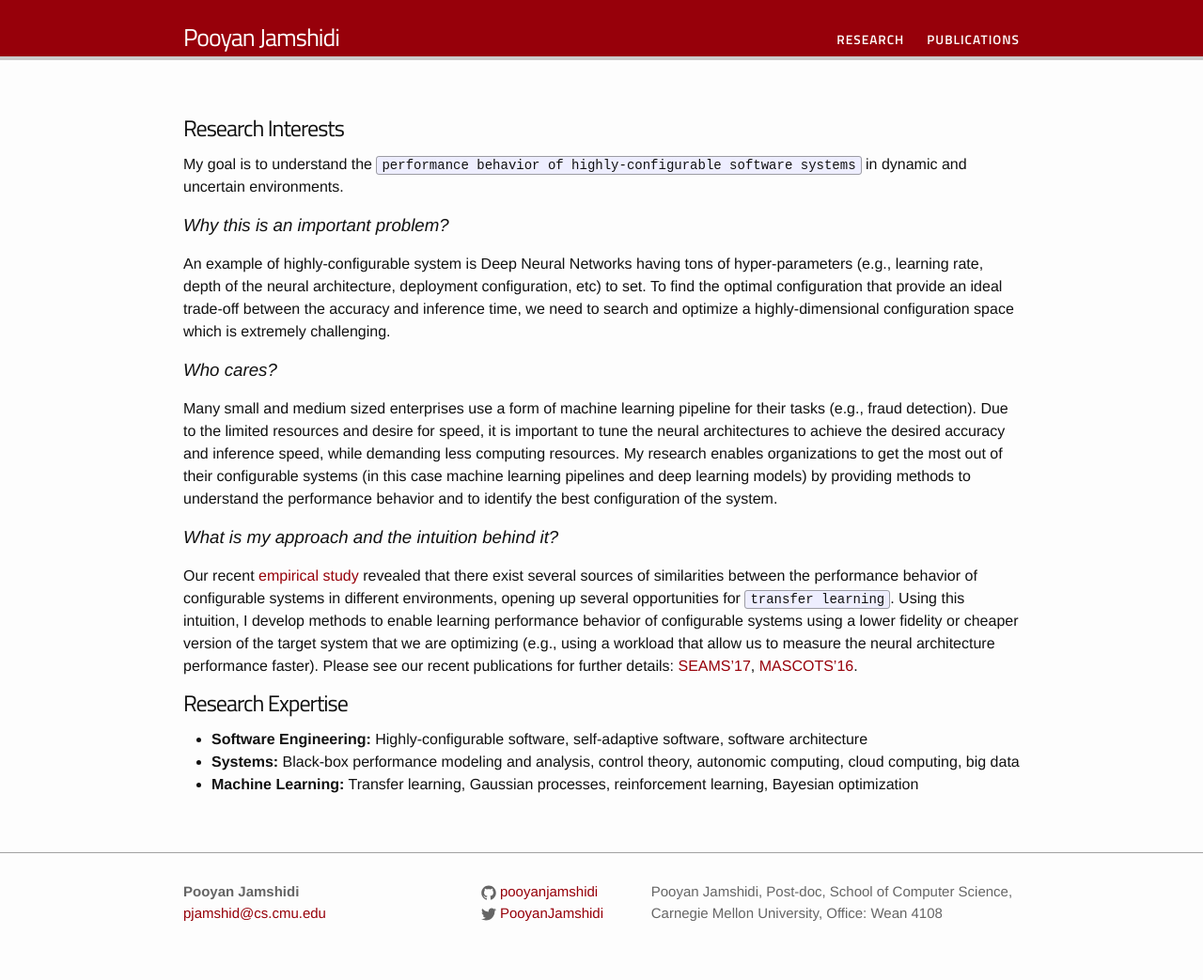
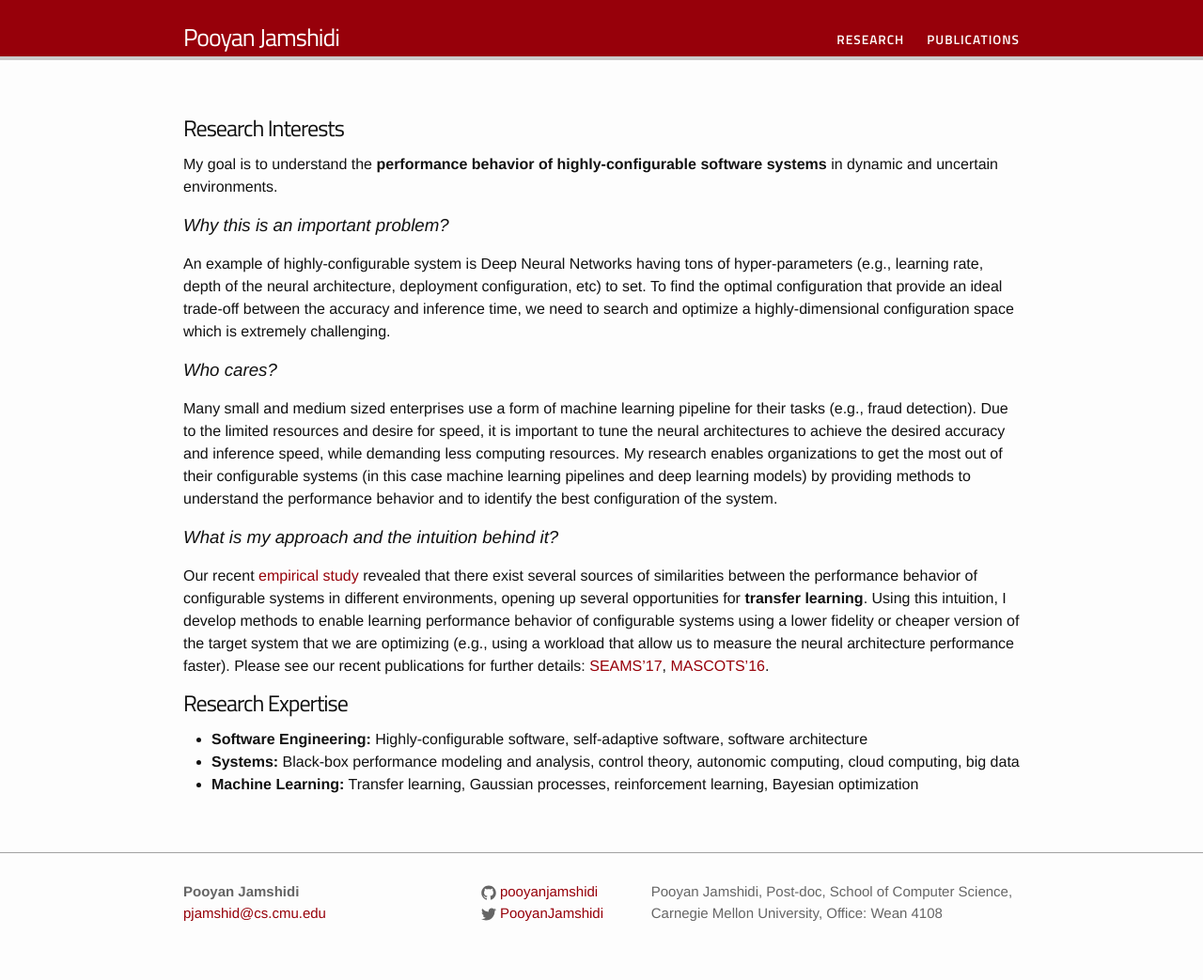
Before and after one commit to pooyanjamshidi/pooyanjamshidi.github.io, a Jekyll site: the page built from pages/research.md, in a window 1280 px wide. Shown: the whole page at 94% size. Built offline with Jekyll 4.4.1, drawn with Linux system fonts in a browser that asks for light colours; our own code applies the rules of GitHub Pages for plain Markdown files.

```diff
--- a/pages/research.md
+++ b/pages/research.md
@@ -8,7 +8,7 @@ group: research
 
 # Research Interests
 
-My goal is to understand the `performance behavior of highly-configurable software systems` in dynamic and uncertain environments.
+My goal is to understand the **performance behavior of highly-configurable software systems** in dynamic and uncertain environments.
 
 ### Why this is an important problem?
 An example of highly-configurable system is Deep Neural Networks having tons of hyper-parameters (e.g., learning rate, depth of the neural architecture, deployment configuration, etc) to set. To find the optimal configuration that provide an ideal trade-off between the accuracy and inference time, we need to search and optimize a highly-dimensional configuration space which is extremely challenging.
@@ -18,7 +18,7 @@ An example of highly-configurable system is Deep Neural Networks having tons of
 Many small and medium sized enterprises use a form of machine learning pipeline for their tasks (e.g., fraud detection). Due to the limited resources and desire for speed, it is important to tune the neural architectures to achieve the desired accuracy and inference speed, while demanding less computing resources. My research enables organizations to get the most out of their configurable systems (in this case machine learning pipelines and deep learning models) by providing methods to understand the performance behavior and to identify the best configuration of the system.
 
 ### What is my approach and the intuition behind it?
-Our recent [empirical study](https://arxiv.org/pdf/1709.02280) revealed that there exist several sources of similarities between the performance behavior of configurable systems in different environments, opening up several opportunities for `transfer learning`. Using this intuition, I develop methods to enable learning performance behavior of configurable systems using a lower fidelity or cheaper version of the target system that we are optimizing (e.g., using a workload that allow us to measure the neural architecture performance faster). Please see our recent publications for further details: [SEAMS'17](https://arxiv.org/pdf/1704.00234), [MASCOTS'16](https://arxiv.org/pdf/1606.06543).
+Our recent [empirical study](https://arxiv.org/pdf/1709.02280) revealed that there exist several sources of similarities between the performance behavior of configurable systems in different environments, opening up several opportunities for **transfer learning**. Using this intuition, I develop methods to enable learning performance behavior of configurable systems using a lower fidelity or cheaper version of the target system that we are optimizing (e.g., using a workload that allow us to measure the neural architecture performance faster). Please see our recent publications for further details: [SEAMS'17](https://arxiv.org/pdf/1704.00234), [MASCOTS'16](https://arxiv.org/pdf/1606.06543).
 
 
 # Research Expertise
```
